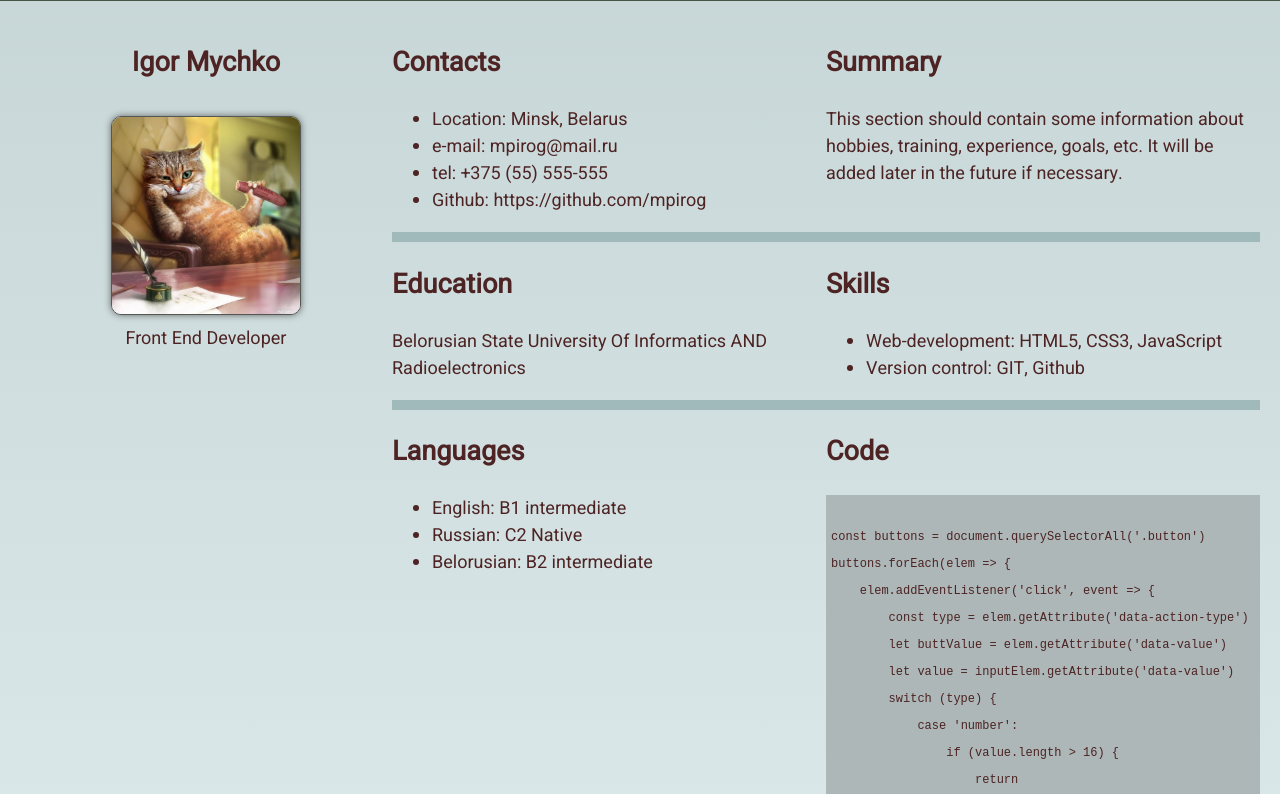
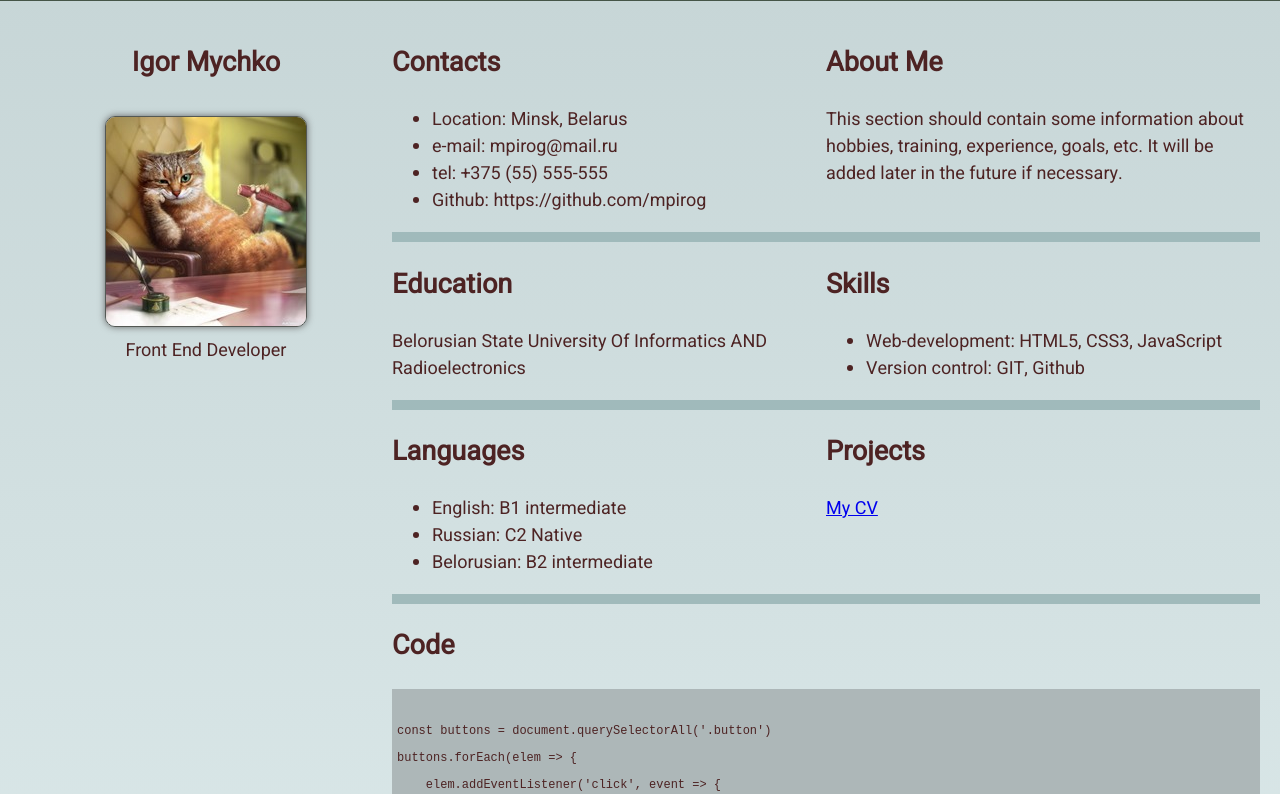
Before and after one commit to mpirog/rsschool-cv0, a plain HTML site: page index.html in a window 1280 px wide. Shown: the part 65-859 px from the top of the page. Drawn offline with Linux system fonts and the light colour scheme.

Commit message:
fix: image size and add section projects

```diff
--- a/css/style.css
+++ b/css/style.css
@@ -77,6 +77,7 @@ main {
 
 .section-last {
     border: none;
+    width: 100%;
 }
 
 @media (max-width: 768px) {
@@ -167,9 +168,6 @@ main {
   }
 
   .avatar {
-    width: 190px;
-    height: 199px;
-    background-image: url(../images/kot_6573.jpg);
     background-size: contain;
     background-repeat: no-repeat;
     margin: 10px 50px;
--- a/index.html
+++ b/index.html
@@ -26,6 +26,7 @@
                     <li class="nav-item"><a href="#education" class="nav-link">Education</a></li>
                     <li class="nav-item"><a href="#skills" class="nav-link">Skills</a></li>
                     <li class="nav-item"><a href="#languages" class="nav-link">Languages</a></li>
+                    <li class="nav-item"><a href="#projects" class="nav-link">Projects</a></li>
                     <li class="nav-item"><a href="#code" class="nav-link">Code</a></li>
                 </ul>
             </nav>
@@ -38,7 +39,7 @@
                         <h1 class="section-title">Igor Mychko</h1>
                     </section>
 
-                    <img class="avatar" src="../images/kot_6573.jpg" alt="Avatar">
+                    <img class="avatar" src="./images/kot_200_210.jpg" alt="Avatar">
                     <div>Front End Developer</div>
                 </div>
 
@@ -54,7 +55,7 @@
                     </section>
 
                     <section class="section" id="summary">
-                        <h2 class="section-title">Summary</h2>
+                        <h2 class="section-title">About Me</h2>
                         <div>
                             This section should contain some information about hobbies, training, experience, goals, etc.
                             It will be added later in the future if necessary.
@@ -76,13 +77,18 @@
                         </div>
                     </section>
 
-                    <section class="section section-last" id="languages">
+                    <section class="section" id="languages">
                         <h2 class="section-title">Languages</h2>
                         <ul>
                             <li>English: B1 intermediate</li>
                             <li>Russian: C2 Native</li>
                             <li>Belorusian: B2 intermediate</li>
                         </ul>
+                    </section>
+
+                    <section class="section" id="projects">
+                        <h2 class="section-title">Projects</h2>
+                        <a href="https://mpirog.github.io/rsschool-cv/#profile">My CV</a>
                     </section>
 
                     <section class="section section-last" id="code">
```
Also changed, not shown: images/kot_200_210.jpg (added).
